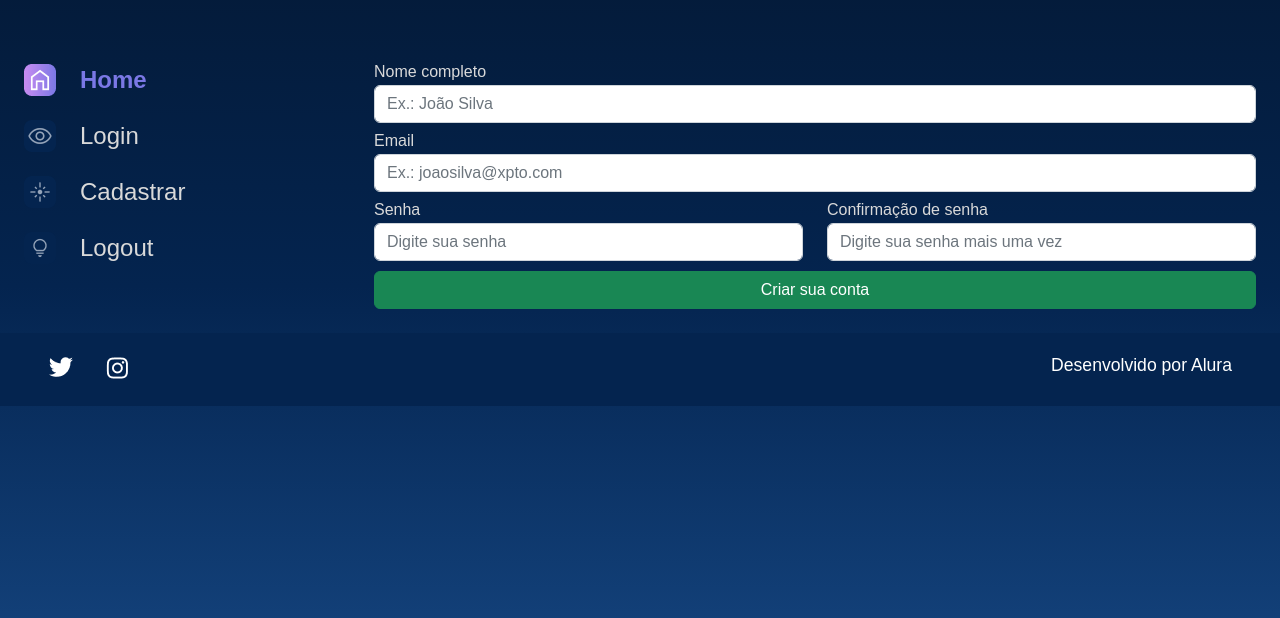
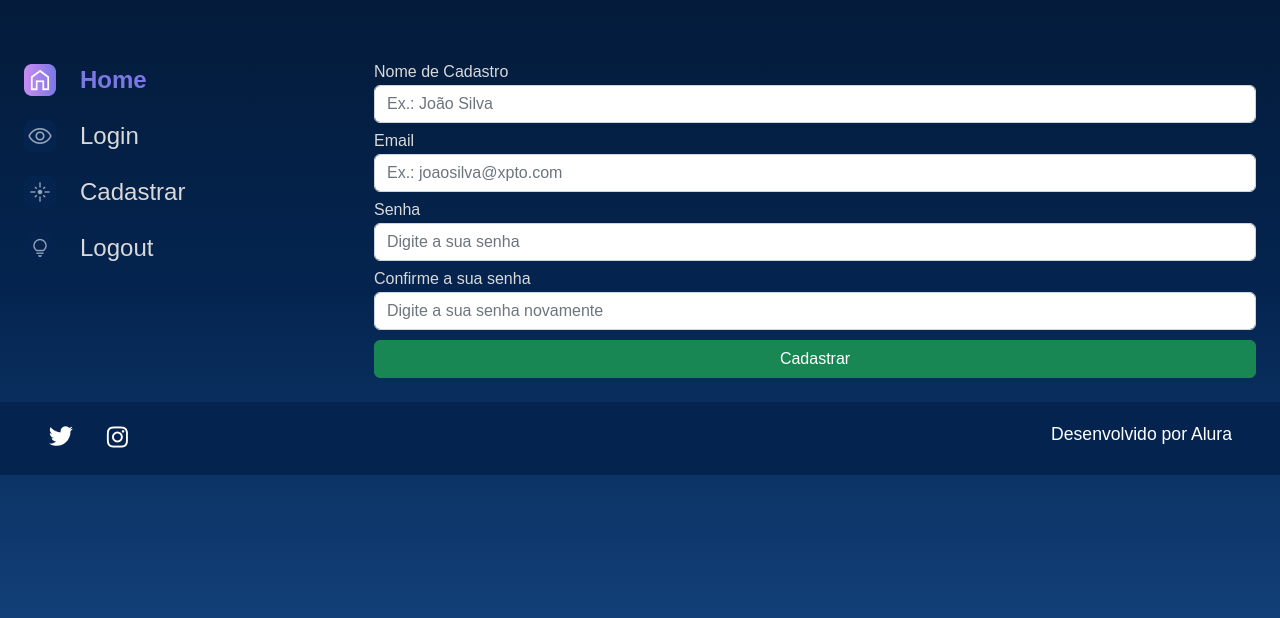
Before and after one commit to alura-cursos/2795-projeto-django-3, a Django app: page /cadastro in a window 1280 px wide. Shown: the part 114-732 px from the top of the page. Run offline with Django 4.2, Linux system fonts and the light colour scheme.

Commit message:
Resultado após vídeo 2.3

```diff
--- a/templates/usuarios/cadastro.html
+++ b/templates/usuarios/cadastro.html
@@ -42,26 +42,17 @@
             </section>
             <section class="galeria" style="margin-left: 5em">
                 <form action="" method="">
+                    {% csrf_token %}
                     <div class="row">
+                        {% for field in form.visible_fields %}
                         <div class="col-12 col-lg-12" style="margin-bottom: 10px;">
-                            <label for="nome_cadastro" style="color:#D9D9D9; margin-bottom: 5px;"><b>Nome completo</b></label>
-                            <input type="text" class="form-control" name="nome_cadastro" placeholder="Ex.: João Silva" required>
+                            <label for="{{ field.id_for_label }}" style="color:#D9D9D9; margin-bottom: 5px;">{{field.label}}</label>
+                            {{ field }}
                         </div>
-                        <div class="col-12 col-lg-12" style="margin-bottom: 10px;">
-                            <label for="email" style="color:#D9D9D9; margin-bottom: 5px;"><b>Email</b></label>
-                            <input type="email" class="form-control" name="email" placeholder="Ex.: joaosilva@xpto.com" required>
-                        </div>
-                        <div class="col-12 col-lg-6" style="margin-bottom: 10px;">
-                            <label for="password1" style="color:#D9D9D9; margin-bottom: 5px;"><b>Senha</b></label>
-                            <input type="password" class="form-control" name="password1" placeholder="Digite sua senha" required>
-                        </div>
-                        <div class="col-12 col-lg-6" style="margin-bottom: 10px;">
-                            <label for="password2" style="color:#D9D9D9; margin-bottom: 5px;"><b>Confirmação de senha</b></label>
-                            <input type="password" class="form-control" name="password2" placeholder="Digite sua senha mais uma vez" required>
-                        </div>
-                        <div class="col-12 text-center">
-                            <button class="btn btn-success col-12" style="padding: top 5px;" type="submit">Criar sua conta</button>
-                        </div>
+                        {% endfor %}
+                    </div>
+                    <div>
+                        <button type="submit" class="btn btn-success col-12" style="padding: top 5px;">Cadastrar</button>
                     </div>
                 </form>
             </section>
--- a/usuarios/forms.py
+++ b/usuarios/forms.py
@@ -23,3 +23,49 @@ class LoginForms(forms.Form):
             }
         ),
     )
+
+class CadastroForms(forms.Form):
+    nome_cadastro=forms.CharField(
+        label='Nome de Cadastro',
+        required=True,
+        max_length=100,
+        widget=forms.TextInput(
+            attrs={
+                'class': 'form-control',
+                'placeholder': 'Ex.: João Silva',
+            }
+        )
+    )
+    email=forms.EmailField(
+        label='Email',
+        required=True,
+        max_length=100,
+        widget=forms.EmailInput(
+            attrs={
+                'class': 'form-control',
+                'placeholder': 'Ex.: joaosilva@xpto.com',
+            }
+        )
+    )
+    senha_1=forms.CharField(
+        label='Senha',
+        required=True,
+        max_length=70,
+        widget=forms.PasswordInput(
+            attrs={
+                'class': 'form-control',
+                'placeholder': 'Digite a sua senha',
+            }
+        ),
+    )
+    senha_2=forms.CharField(
+        label='Confirme a sua senha',
+        required=True,
+        max_length=70,
+        widget=forms.PasswordInput(
+            attrs={
+                'class': 'form-control',
+                'placeholder': 'Digite a sua senha novamente',
+            }
+        ),
+    )
--- a/usuarios/views.py
+++ b/usuarios/views.py
@@ -1,10 +1,11 @@
 from django.shortcuts import render
 
-from usuarios.forms import LoginForms
+from usuarios.forms import LoginForms, CadastroForms
 
 def login(request):
     form = LoginForms()
     return render(request, 'usuarios/login.html', {'form': form})
 
 def cadastro(request):
-    return render(request, 'usuarios/cadastro.html')
+    form = CadastroForms()
+    return render(request, 'usuarios/cadastro.html', {'form': form})
```
